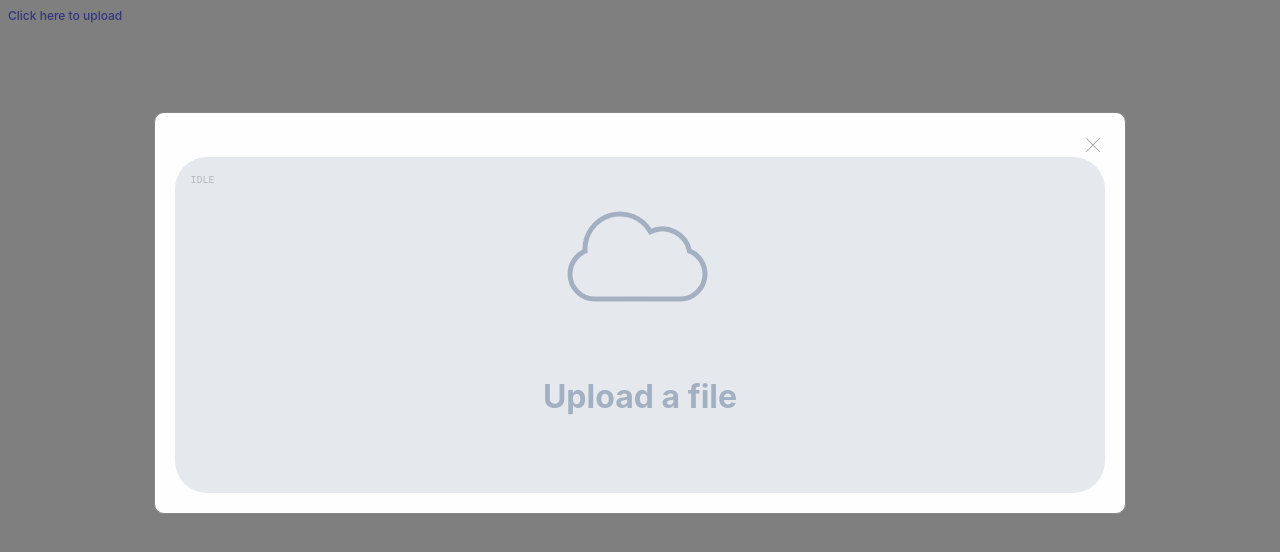
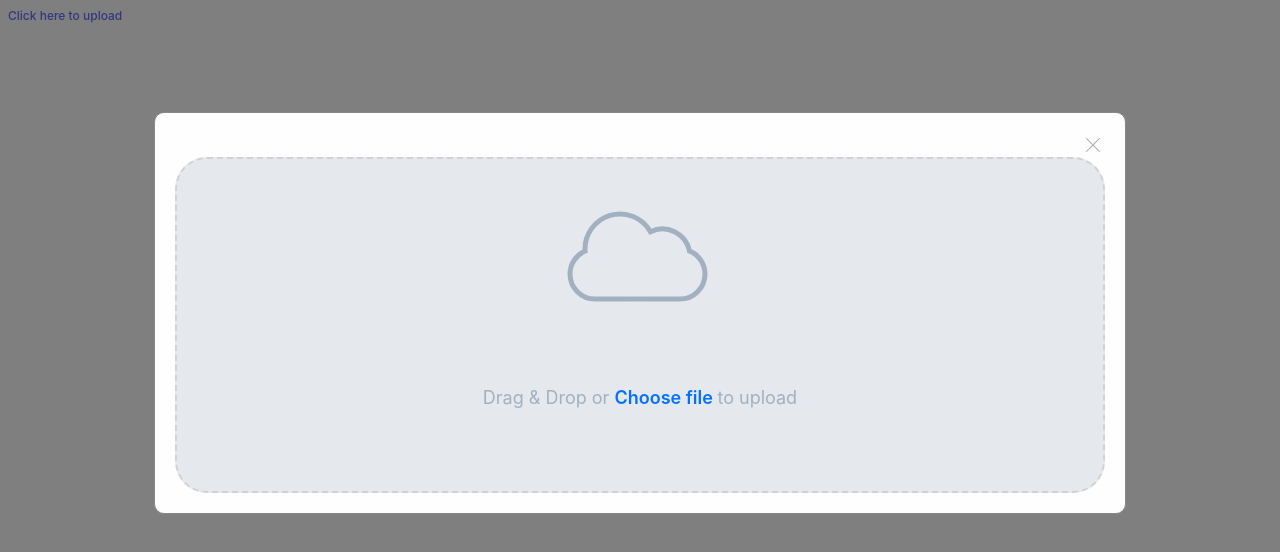
Before and after one commit to Uzoamaka126/file-upload-modal, a Vue app: page / in a window 1280 px wide. Both pictures are taken after a click on the button "Click here to upload". Shown: the top 552 px of the page. Built offline with nearby package versions, Linux system fonts and the light colour scheme.

Commit message:
feat: add two way data binding for files and updating files

```diff
--- a/src/App.vue
+++ b/src/App.vue
@@ -10,24 +10,23 @@
         @onComplete="handleFileUploadComplete"
       />
     </template> -->
-    <BaseUpload @toggle-modal="toggleModalDisplay" :show-modal="isModalOpen">
-      <template #triggerButton>
-        Click here to upload
-      </template>
+    <BaseUpload
+      :show-modal="isModalOpen"
+      @toggle-modal="toggleModalDisplay"
+    >
+      <template #triggerButton>Click here to upload</template>
     </BaseUpload>
   </div>
 </template>
 
 <script setup lang="ts">
 import { ref } from 'vue';
-import { AppProps } from './components/types.ts';
+// import { AppProps } from './components/types.ts';
 import BaseUpload from './components/BaseUpload.vue'
 
 const isModalOpen = ref(false);
 
 const toggleModalDisplay = () => {
-  console.log('clicked on toggleModalDisplay');
-
   isModalOpen.value = !isModalOpen.value;
 }
 
--- a/src/assets/css/style.css
+++ b/src/assets/css/style.css
@@ -138,7 +138,7 @@ ul, p, ol {
   min-width: 16em;
 }
 
-.file--upload--wrap::after {
+/* .file--upload--wrap::after {
   font-size: 10px;
   position: absolute;
   top: 1rem;
@@ -146,7 +146,7 @@ ul, p, ol {
   font-family: monospace;
   content: attr(data-state);
   opacity: 0.2;
-}
+} */
 
 .file--upload--wrap input {
   /* position: absolute;
@@ -211,6 +211,7 @@ ul, p, ol {
   border-radius: 1em;
   transition: transform .3s cubic-bezier(.5, 0, .5, 1);;
   box-shadow: 0 1em 2em rgba(black, 0.1);
+  border: 2px dashed #d3d1d1;
 }
 
 .file--upload--wrap [data-hidden] {
@@ -235,6 +236,12 @@ ul, p, ol {
 .message {
   overflow: hidden;
   text-align: center;
+  font-size: 18px;
+}
+
+.message .blue {
+  font-weight: 600;
+  color: #0570FF;
 }
 
 .message strong {
--- a/src/components/BaseUpload.vue
+++ b/src/components/BaseUpload.vue
@@ -5,34 +5,42 @@
         </component>
         <div>
             <UploadModal
-                v-model="props.showModal"
                 v-bind="props"
+                v-model:show="props.showModal"
+                v-model:files="fileList"
                 @close="emit('toggle-modal')"
-                @onComplete="handleFileUploadComplete"
-            />
+                />
+                <!-- @update:files="setFiles"  -->
         </div>
     </div>
 </template>
 
 <script setup lang="ts">
   import { AppProps } from '../components/types.ts';
+  import { ref } from 'vue';
   import UploadModal from '../components/UploadModal.vue'
 
-  const emit = defineEmits(['toggle-modal', 'update'])
+  const emit = defineEmits(['toggle-modal'])
 
   const props = withDefaults(defineProps<Partial<AppProps>>(), {
     buttonTag: 'button',
     showModal: false,
     buttonClass: 'btn btn--text sm',
-    isMulti: false,
+    isMulti: true,
     mimeTypes: ".pdf",
     maxUploadSize: 5000 * 1000, // 5MB
     styles: () => ({}),
     persist: true,
     align: 'center',
     disabled: false,
-    modalContentClasses: ''
+    modalContentClasses: '',
+    files: null
   });
+
+  const fileList = ref([] as any[]);
+
+  const setFiles = (files: any) => {
+  }
 
   const handleFileUploadComplete = (payload: FileList) => {
     return payload;
--- a/src/components/UploadModal.vue
+++ b/src/components/UploadModal.vue
@@ -28,7 +28,14 @@
                       </svg>
                     </button>
                   </div>
-                  <div class="modal--upload--wrap">
+                  <div
+                    class="modal--upload--wrap"
+                    ref="dragZoneRef"
+                    @dragstart="dragStartHandler"
+                    @dragend="dragEndHandler"
+                    @dragover="dragOverHandler"
+                    @drop="dropHandler"
+                  >
                     <template v-if="!fileArr?.length">
                       <div class="file--upload--wrap"
                         :data-state="state.current"
@@ -38,9 +45,7 @@
                       >
                         <CloudIcon :state="state.current" />
                         <div class="message">
-                          <strong :data-hidden="![states.IDLE, states.HOVERING].includes(state.current)">Upload a file</strong>
-                          <strong :data-hidden="![states.UPLOADING].includes(state.current)" class="message-uploading">Uploading</strong>
-                          <strong :data-hidden="![states.SUCCESS].includes(state.current)" class="message-done">Done!</strong>
+                          <p :data-hidden="![states.IDLE, states.HOVERING].includes(state.current)">Drag & Drop or <span class="blue">Choose file </span>to upload</p>
                         </div>
                       </div>
                     </template>
@@ -70,6 +75,7 @@
                             </div>
 
                           </li>
+                        </ul>
                         <div class="upload--btns align-center" :class="{ 'double': fileUploadSizeExceeded }">
                           <div v-if="fileUploadSizeExceeded">
                             <p class="error--text">File upload size exceeded. Max size is <strong>5MB</strong></p>
@@ -79,7 +85,6 @@
                             <button class="btn btn--block sm upload--btn--complete" type="button" @click="onUploadComplete">Finish</button>
                           </div>
                         </div>
-                        </ul>
                       </div>
                     </template>
                     <input
@@ -103,7 +108,7 @@
 </template>
 
 <script setup lang="ts">
-  import { computed, ref, Ref, Teleport, watchEffect, watch, DirectiveBinding, VNode } from 'vue';
+  import { computed, ref, Ref, Teleport, watchEffect, DirectiveBinding, VNode, watch } from 'vue';
   import {
   ReducerActionType,
   HTMLInputEvent,
@@ -115,24 +120,20 @@
   // import ProgressBar from './ProgressBar.vue';
   import CloudIcon from './CloudIcon.vue';
 
-  const emit = defineEmits(['toggle-modal', 'click', 'close',  'onComplete', 'OnCancel', 'onFileCompleted', 'onFileSelected']);
-
-  defineModel({
-    required: true,
-    set: () => ({
-      prop: "showModal",
-      event: "toggle-modal",
-    })
-  });
+  defineModel('show', { required: true });
+  defineModel('files', { required: true, type: Array });
 
   const props = defineProps<Partial<UploadModalProps>>();
+
+  // emits
+  const emit = defineEmits(['toggle-modal', 'click', 'close', 'update:files',  'onComplete', 'OnCancel', 'onFileCompleted', 'onFileSelected']);
 
   // Refs & definitions
   const reactiveShow = ref(props.showModal);
   const fileRef: Ref<HTMLInputElement | null> = ref(null);
-
-  // const files: Ref<FileList | null> = ref(null);
-  const fileArr = ref([] as any[])
+  const dragZoneRef: Ref<HTMLInputElement | null> = ref(null);
+  const fileArr = ref(props.files! || [] as any);
+  const fileListUpdater = ref(props.files! || [] as any);
   const isFileUpload = ref(false);
   const isFileCancelled = ref(false);
   const initialState = {
@@ -220,6 +221,8 @@
   const handleFileChange = (event: Event) => {
     const result = (event.target as HTMLInputEvent['target'])?.files;
 
+    console.log({ result });
+
     if (result?.length) {
       isFileUpload.value = true;
 
@@ -230,14 +233,18 @@
           invalidFileType.value = invalidFileType.value + 1;
           item.isFileTypeValid = false;
         }
+
         item.modifiedFileSize = returnFileSize(item.size);
         item.modifiedFileType = fileExtensions[item.type] || item.type;
 
         fileArrTotalSize.value = item.size + fileArrTotalSize.value;
 
-        fileArr.value.push(item)
+        console.log({ item });
+
+        fileListUpdater.value.push(item)
       }
 
+      emit('update:files', fileListUpdater.value)
       dispatch({ type: "CLICK" })
     }
   }
@@ -247,13 +254,15 @@
   }
 
   const closeAndResetModal = () => {
-    fileArr.value = [];
+    // fileArr.value = props.files || [];
+    emit('update:files', [])
+
     fileRef.value = null;
     isFileUpload.value = false;
 
     dispatch({ type: "RESET" });
 
-    emit("close-modal")
+    emit("close")
   }
 
   const reducer = (state: any, action: ReducerActionType) => {
@@ -272,7 +281,45 @@
       files: fileArr.value,
     }
     emit("onComplete", payload); // return the selected files back to the parent
-    emit("close-modal");
+    emit("close");
+  }
+
+  const dragStartHandler = (ev: DragEvent) => {
+    console.log("dragStart", { ev });
+
+    ev.currentTarget!.classList.add("dragging");
+
+    // Clear the drag data cache (for all formats/types)
+    // ev.dataTransfer!.clearData();
+    ev.dataTransfer!.setData("text/plain", ev.target!.id);
+  }
+
+  const dragEndHandler = (ev: DragEvent) => {
+    console.log("drag end");
+    ev.target!.classList.remove("dragging");
+  }
+
+  const dragOverHandler = (ev: DragEvent) => {
+    console.log("dragOver");
+    ev.preventDefault();
+    ev.dataTransfer!.dropEffect = "move";
+  }
+
+  const dropHandler = (ev: DragEvent) => {
+    console.log("Drop");
+
+    ev.preventDefault();
+    // Get the data, which is the id of the source element
+
+    // const data = JSON.parse(ev.dataTransfer.getData("text") || "");
+    const data = ev.dataTransfer!.getData("text/plain");
+
+    console.log({ data });
+  }
+
+  const resetHandler = (ev: DragEvent) => {
+    console.log("dragStart");
+    ev.dataTransfer!.setData("text/plain", ev.target!.id);
   }
 
   // directives
@@ -305,7 +352,16 @@
     },
   }
 
+  // lifecycle hooks
   const [state, dispatch] = useReducer(reducer, initialState);
+
+  watch(() => props.files, (newVal) => {
+    console.log({ newVal });
+
+    if (newVal) {
+      fileArr.value = newVal
+    }
+  }, { immediate: true, deep: true })
 
   watchEffect(() => {
     reactiveShow.value = props.showModal;
```
Also changed, not shown: src/components/types.ts (+6 -1 lines). Lines whose indentation alone changed are shown as unchanged.
